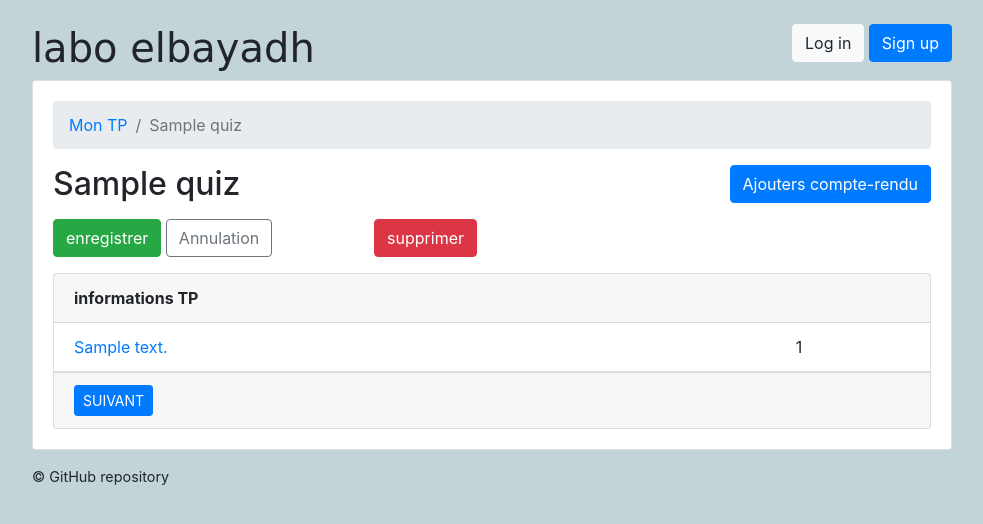
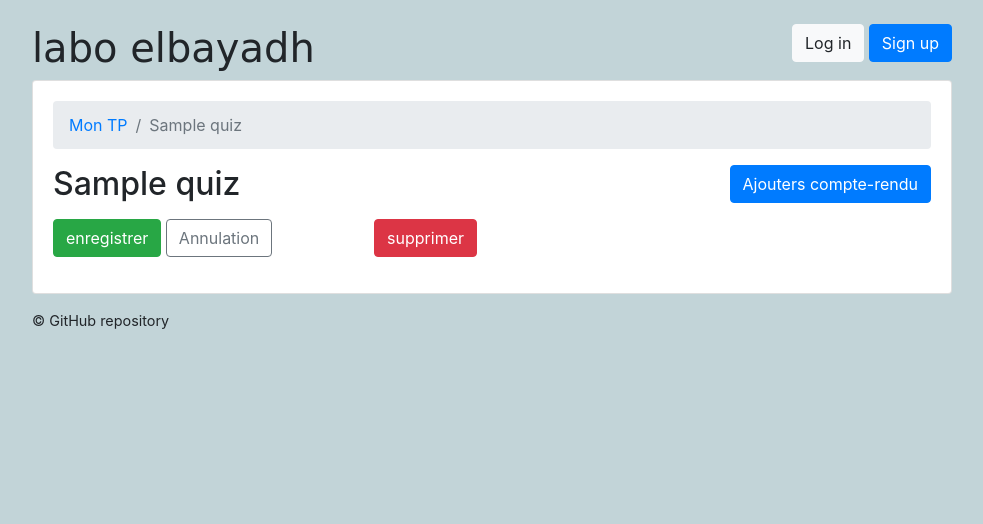
Before and after one commit to hemid32/django_labo, a Django app: template django_school/classroom/templates/classroom/teachers/quiz_change_form.html in a window 1280 px wide. Shown: the top 524 px of the page, without its empty margins (148-1131 px from the left). Run offline with Django 3.2, Linux system fonts and the light colour scheme; the template is opened without the code that fills it: most values are stand-ins (such as "Sample title", 1, 10 or a date in 2020); parts of the project's set-up code (start-up, migrations or seed data) failed here and were passed over; some libraries are stand-ins or nearby versions; some web fonts are replaced.

```diff
--- a/django_school/classroom/templates/classroom/teachers/quiz_change_form.html
+++ b/django_school/classroom/templates/classroom/teachers/quiz_change_form.html
@@ -24,35 +24,5 @@
       </form>
     </div>
   </div>
-  <div class="card">
-    <div class="card-header">
-      <div class="row">
-        <div class="col-10">
-          <strong>informations TP</strong>
-        </div>
 
-      </div>
-    </div>
-    <div class="list-group list-group-flush list-group-formset">
-      {% for question in questions %}
-        <div class="list-group-item">
-          <div class="row">
-            <div class="col-10">
-              <a href="{% url 'teachers:question_change' quiz.pk question.pk %}">{{ question.text }}</a>
-            </div>
-            <div class="col-2">
-              {{ question.answers_count }}
-            </div>
-          </div>
-        </div>
-      {% empty %}
-        <div class="list-group-item text-center">
-          <p class="text-muted font-italic mb-0">Il faut ajouter description et compte-rendu <a href="{% url 'teachers:question_add' quiz.pk %}">Cliquez ici</a>.</p>
-        </div>
-      {% endfor %}
-    </div>
-    <div class="card-footer">
-      <a href="{% url 'teachers:question_add' quiz.pk %}" class="btn btn-primary btn-sm">SUIVANT</a>
-    </div>
-  </div>
 {% endblock %}
--- a/django_school/classroom/views/students.py
+++ b/django_school/classroom/views/students.py
@@ -8,6 +8,7 @@ from django.db.models import Count
 from django.shortcuts import get_object_or_404, redirect, render
 from django.urls import reverse_lazy
 from django.utils.decorators import method_decorator
+from django.utils.safestring import mark_safe
 from django.views.decorators.csrf import csrf_exempt
 from django.views.decorators.http import require_POST
 from django.views.generic import CreateView, ListView, UpdateView, TemplateView
@@ -296,6 +297,9 @@ def take_quiz(request, pk):
                             messages.warning(request, 'Better luck next time! Your score for the quiz %s was %s.' % (quiz.name, score))
                         else:
                             messages.success(request, 'Congratulations! You completed the quiz %s with success! You scored %s points.' % (quiz.name, score))
+                        messages.info(request, mark_safe(
+                            """ <a href='https://docs.google.com/forms/d/1vj-Tw9lid322ENg7AqYMKl7kqnQupfVgU0sIANoOTk8/edit?ts=5f5cc2bc&gxids=7628' target="blank" > اضغط هنا</a> الرجاء الاجابة على أسئلة هذا الاستبيان"""))
+
                         return redirect('students:quiz_list')
         else:
             form = correction_TP_Form()
--- a/django_school/classroom/views/teachers.py
+++ b/django_school/classroom/views/teachers.py
@@ -7,6 +7,7 @@ from django.forms import inlineformset_factory
 from django.shortcuts import get_object_or_404, redirect, render
 from django.urls import reverse, reverse_lazy
 from django.utils.decorators import method_decorator
+from django.utils.safestring import mark_safe
 from django.views.generic import (CreateView, DeleteView, DetailView, ListView,
                                   UpdateView, TemplateView)
 
@@ -267,6 +268,7 @@ def question_add(request, pk):
             question.quiz = quiz
             question.save()
             messages.success(request, 'You may now add answers/options to the question.')
+            messages.info(request, mark_safe(""" <a href='https://docs.google.com/forms/d/e/1FAIpQLSceXGYcdnLMZlhFn6lZpfzpWKUlW9AJlENa-ze0mOyaOLsoRQ/viewform?usp=sf_link' target="blank" > اضغط هنا</a> الرجاء الاجابة على أسئلة هذا الاستبيان"""))
             return redirect('teachers:question_change', quiz.pk, question.pk)
     else:
         form = QuestionForm()
```
Also changed, not shown: django_school/db.sqlite3, 9 other files.
